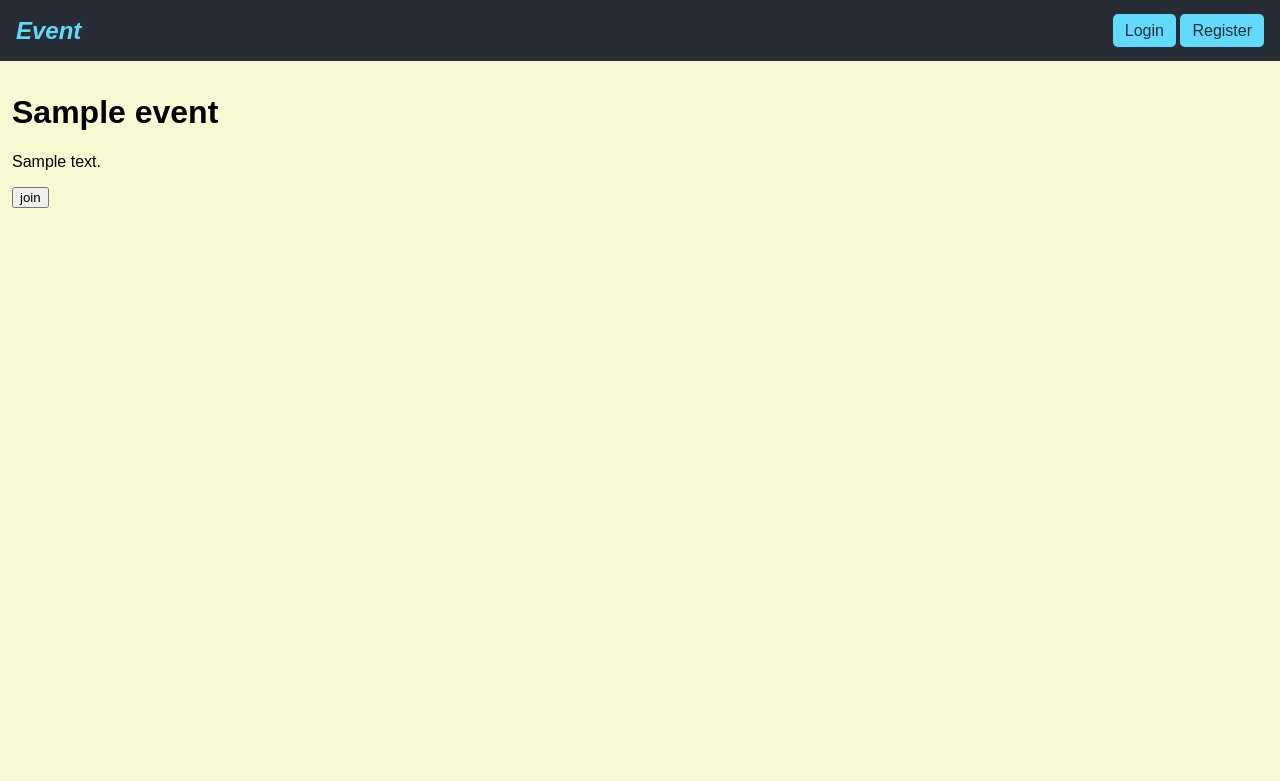
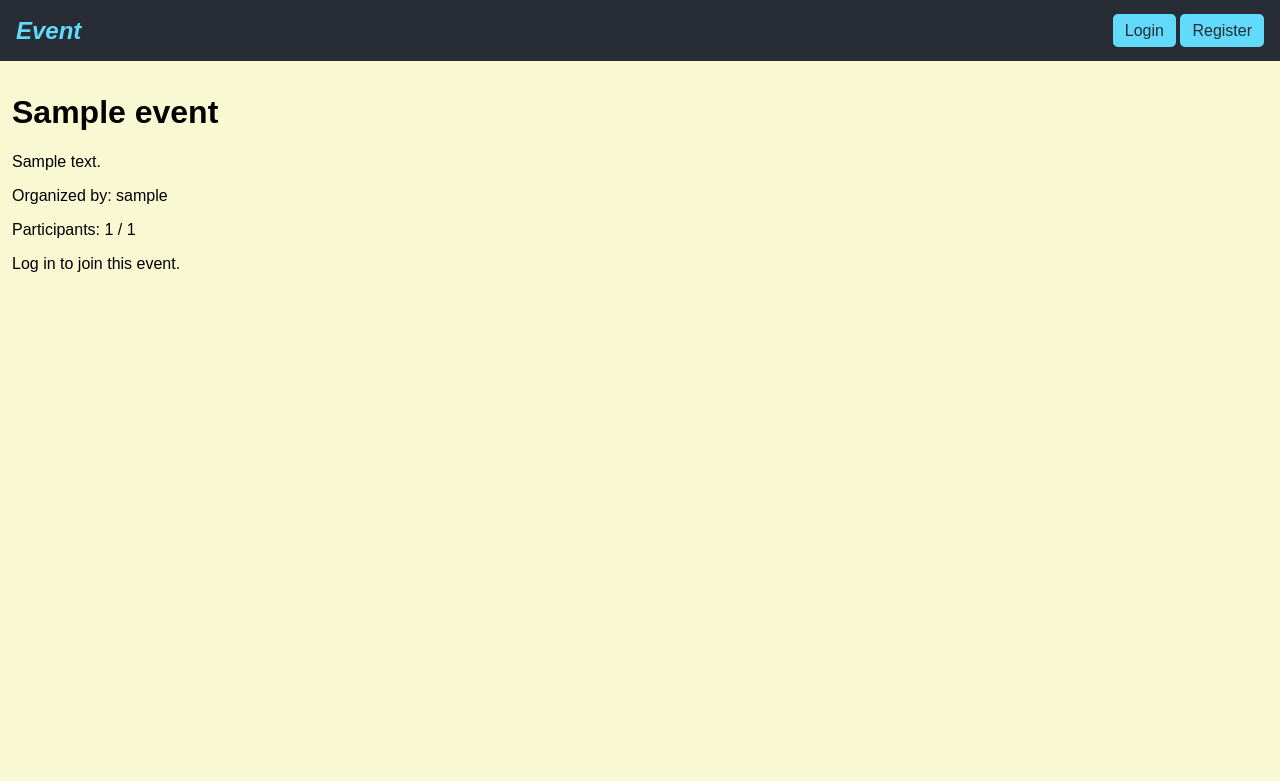
Before and after one commit to Serp-ent/events, a Django app: page /events/1/ in a window 1280 px wide. Shown: the top 781 px of the page. Run offline with Django 5.2, Linux system fonts and the light colour scheme; tables that the repository leaves empty hold one stand-in row (values such as "Sample post").

Commit message:
Add joining to events functionality

```diff
--- a/events/models.py
+++ b/events/models.py
@@ -21,9 +21,28 @@ class Event(models.Model):
     photo = models.ImageField(upload_to="event_photos/", null=True)
 
     author = models.ForeignKey(User, on_delete=models.CASCADE, related_name="events")
+    participant_limit = models.PositiveIntegerField(default=0)
+
+    def is_user_registered(self, user) -> bool:
+        if user.is_authenticated:
+            return self.registrations.filter(user=user).exists()
+
+        return False
 
     def __str__(self) -> str:
         return self.name
 
 
-# class EventRegistration(models.Model):
+class EventRegistration(models.Model):
+    user = models.ForeignKey(
+        User, on_delete=models.CASCADE, related_name="registrations"
+    )
+    event = models.ForeignKey(
+        Event, on_delete=models.CASCADE, related_name="registrations"
+    )
+
+    class Meta:
+        unique_together = ("user", "event")
+
+    def __str__(self) -> str:
+        return f"{self.user.username} registered for {self.event.name}"
--- a/events/templates/events/event.html
+++ b/events/templates/events/event.html
@@ -1,15 +1,38 @@
 {% extends 'events/layout.html' %}
 
 {% block title %}
- {{event.name}} event
-{%endblock%}
+  {{ event.name }} Event
+{% endblock %}
 
 {% block content %}
-  <h1>{{event.name}}</h1>
-  <p>{{event.description}}</p>
+  <h1>{{ event.name }}</h1>
+  <p>{{ event.description }}</p>
 
-  <form action="{% url 'events:join_event' event.id %}" method="post">
-    {% csrf_token %}
-    <input type="submit" value="join" />
-  </form>
+  {% comment %} TODO:
+  {% if event.photo %}
+    <div class="imageWrapper">
+      <img src="{{ event.photo.url }}" alt="Event Cover Image">
+    </div>
+  {% endif %} {% endcomment %}
+
+  <p>Organized by: <a href="{% url 'profiles:profile_detail' event.author.id %}">{{ event.author.username }}</a></p>
+  {% if event.participant_limit > 0 %}
+    <p>Participants: {{ event.registrations.count }} / {{ event.participant_limit }}</p>
+  {% endif %}
+
+  {% if user.is_authenticated %}
+    {% if is_registered %}
+      <form action="{% url 'events:leave_event' event.id %}" method="post">
+        {% csrf_token %}
+        <input type="submit" value="Leave Event" class="leave-button"/>
+      </form>
+    {% else %}
+      <form action="{% url 'events:join_event' event.id %}" method="post">
+        {% csrf_token %}
+        <input type="submit" value="Join Event" class="join-button"/>
+      </form>
+    {% endif %}
+  {% else %}
+    <p><a href="{% url 'login' %}">Log in</a> to join this event.</p>
+  {% endif %}
 {% endblock %}
--- a/events/urls.py
+++ b/events/urls.py
@@ -45,6 +45,7 @@ urlpatterns = [
     path("", views.EventListView.as_view(), name="index"),
     path("<int:pk>/", views.EventDetailView.as_view(), name="detailed_event"),
     path("<int:event_id>/join", views.join_event, name="join_event"),
+    path("<int:event_id>/leave", views.leave_event, name="leave_event"),
     path("new/", views.create_event, name="create_event"),
     path("<int:event_id>/remove", views.remove_event, name="remove_event"),
     path("<int:event_id>/edit", views.edit_event, name="edit_event"),
--- a/events/views.py
+++ b/events/views.py
@@ -1,11 +1,15 @@
-from django.shortcuts import render, get_object_or_404
+from typing import Any
+from django.db.models.query import QuerySet
+from django.shortcuts import render, get_object_or_404, redirect
 from django.http import HttpResponse, HttpResponseRedirect, HttpRequest
 from django.urls import reverse
 from .forms import EventForm
+from django.contrib import messages
+from django.contrib.auth.models import User
 
 from django.views import generic
 
-from .models import Event
+from .models import Event, EventRegistration
 
 
 class EventListView(generic.ListView):
@@ -14,17 +18,62 @@ class EventListView(generic.ListView):
     context_object_name = "events_list"
     paginate_by = 5
 
+    def get_queryset(self) -> QuerySet[Event]:
+        events: QuerySet[Event] = super().get_queryset()
+        user: User = self.request.user
+        for event in events:
+            event.is_registered = (
+                event.is_user_registered(user) if user.is_authenticated else False
+            )
+        return events
+
 
 class EventDetailView(generic.DetailView):
     model = Event
     template_name = "events/event.html"
 
+    def get_context_data(self, **kwargs: Any) -> dict[str, Any]:
+        context = super().get_context_data(**kwargs)
+        user: User = self.request.user
+        event: Event = self.get_object()
 
-def join_event(request, event_id):
-    # TODO: join event
-    return HttpResponseRedirect(reverse("events:detailed_event", args=[event_id]))
+        context["is_registered"] = (
+            event.is_user_registered(user) if user.is_authenticated else False
+        )
+
+        return context
 
 
+def join_event(request: HttpRequest, event_id: int) -> HttpResponse:
+    event = get_object_or_404(Event, id=event_id)
+    # Check if the event is not full
+    # TODO: the model should have method for that
+    # INFO: Thick models slim views
+    if EventRegistration.objects.filter(user=request.user, event=event).exists():
+        messages.info(request, "You are already registered for this event")
+    elif (
+        event.participant_limit > 0
+        and event.registrations.count() >= event.participant_limit
+    ):
+        messages.error(request, "Sorry, this event is already full.")
+    else:
+        EventRegistration.objects.create(user=request.user, event=event)
+    return redirect("events:detailed_event", pk=event.id)
+
+
+def leave_event(request: HttpRequest, event_id: int) -> HttpResponse:
+    event = get_object_or_404(Event, id=event_id)
+    registration = EventRegistration.objects.filter(event=event, user=request.user)
+    if registration == None:
+        messages.error(request, "You are not registered for this event.")
+    else:
+        registration.delete()
+        messages.success(request, "You have left the event.")
+
+    return redirect("events:detailed_event", pk=event_id)
+
+
+# TODO: login_required
 def create_event(request: HttpRequest):
     if request.method == "POST":
         form = EventForm(request.POST, request.FILES)
--- a/mysite/views.py
+++ b/mysite/views.py
@@ -20,6 +20,7 @@ def register(request: HttpRequest) -> HttpResponse:
     context = {"form": form}
 
     # TODO: move to mysite register template
+    # TODO: add tailwind
     return render(request, "events/register.html", context)
 
 
```
Also changed, not shown: events/templates/events/partials/eventListItem.html (+19 -0 lines), events/migrations/0005_event_participant_limit_eventregistration.py (added).
